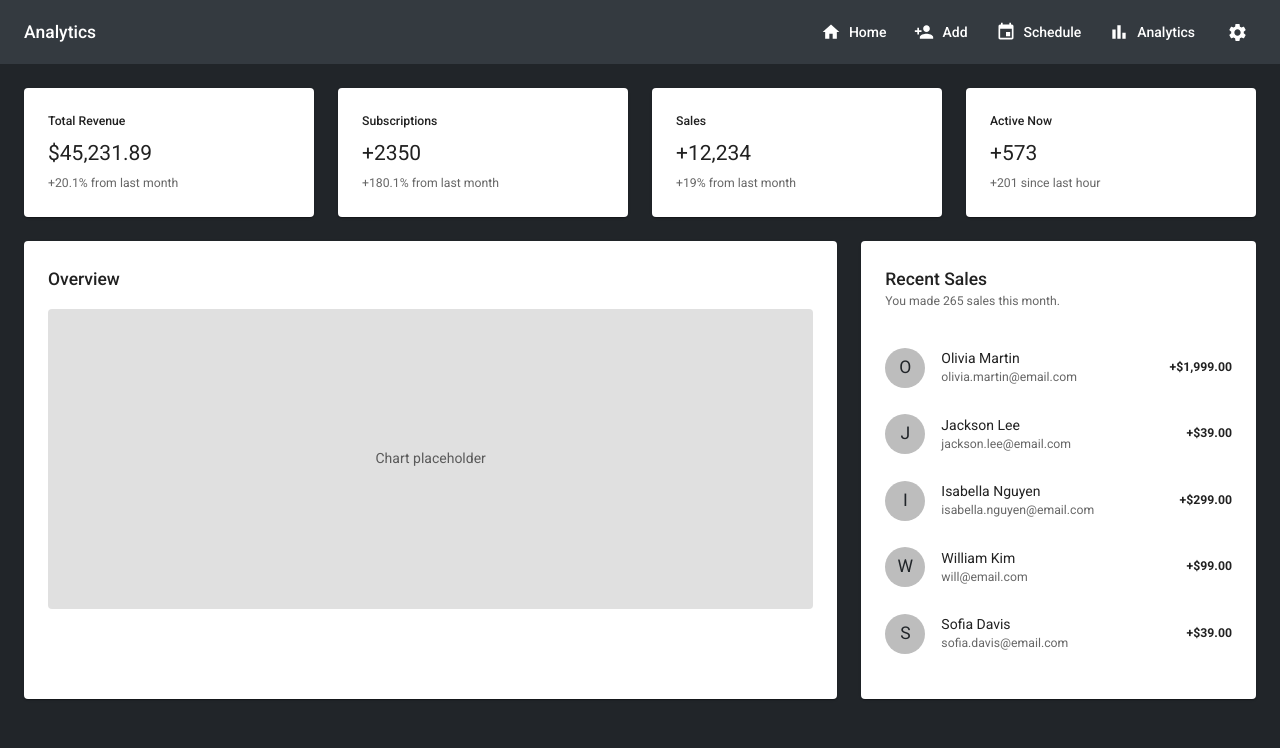
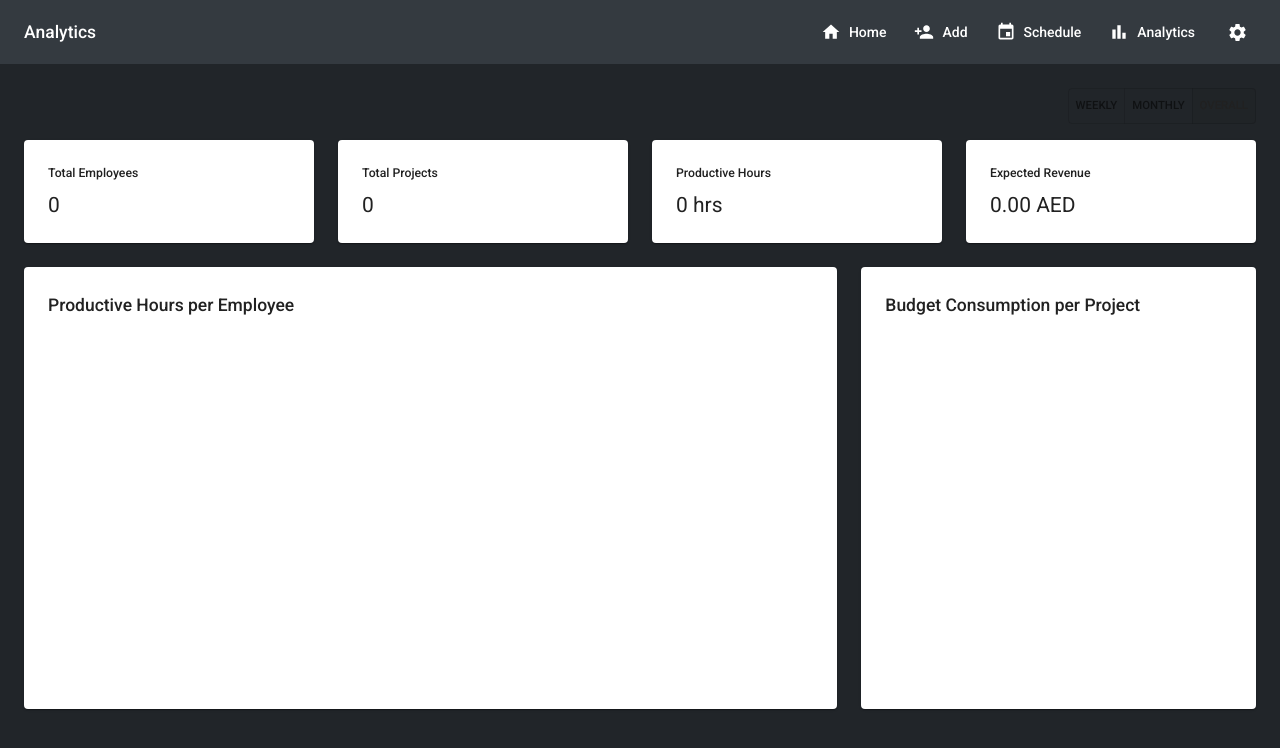
Before and after one commit to hathim-t-ai/StaffScheduler, a React (Create React App) app: page /analytics in a window 1280 px wide. Shown: the top 748 px of the page. Built offline with nearby package versions, Linux system fonts and the light colour scheme.

Commit message:
feat(analytics): add weekly/monthly/overall filters and dynamic metrics to AnalyticsPage

```diff
--- a/src/pages/AnalyticsPage.tsx
+++ b/src/pages/AnalyticsPage.tsx
@@ -1,4 +1,4 @@
-import React from 'react';
+import React, { useState, useMemo } from 'react';
 import {
   Container,
   Box,
@@ -13,95 +13,187 @@ import {
   ListItemSecondaryAction
 } from '@mui/material';
 import NavigationBar from '../components/NavigationBar';
+import { useSelector } from 'react-redux';
+import { RootState } from '../store';
+import { parseISO, subDays, startOfMonth, endOfMonth, isWithinInterval } from 'date-fns';
+import ToggleButton from '@mui/material/ToggleButton';
+import ToggleButtonGroup from '@mui/material/ToggleButtonGroup';
+import { Chart as ChartJS, CategoryScale, LinearScale, BarElement, Title, Tooltip, Legend } from 'chart.js';
+import { Bar } from 'react-chartjs-2';
 
-const topMetrics = [
-  { id: 1, title: 'Total Revenue', value: '$45,231.89', change: '+20.1% from last month' },
-  { id: 2, title: 'Subscriptions', value: '+2350', change: '+180.1% from last month' },
-  { id: 3, title: 'Sales', value: '+12,234', change: '+19% from last month' },
-  { id: 4, title: 'Active Now', value: '+573', change: '+201 since last hour' }
-];
-
-const recentSales = [
-  { id: 1, name: 'Olivia Martin', email: 'olivia.martin@email.com', amount: '+$1,999.00' },
-  { id: 2, name: 'Jackson Lee', email: 'jackson.lee@email.com', amount: '+$39.00' },
-  { id: 3, name: 'Isabella Nguyen', email: 'isabella.nguyen@email.com', amount: '+$299.00' },
-  { id: 4, name: 'William Kim', email: 'will@email.com', amount: '+$99.00' },
-  { id: 5, name: 'Sofia Davis', email: 'sofia.davis@email.com', amount: '+$39.00' }
-];
+ChartJS.register(CategoryScale, LinearScale, BarElement, Title, Tooltip, Legend);
 
 const AnalyticsPage: React.FC = () => {
+  const [timeframe, setTimeframe] = useState<'weekly' | 'monthly' | 'overall'>('overall');
+  const handleTimeframeChange = (_event: React.MouseEvent<HTMLElement>, newValue: 'weekly' | 'monthly' | 'overall' | null) => {
+    if (newValue) setTimeframe(newValue);
+  };
+
+  const staffCount = useSelector((state: RootState) => state.staff.staffMembers.length);
+  const projectCount = useSelector((state: RootState) => state.projects.projects.length);
+  const tasks = useSelector((state: RootState) => state.schedule.tasks);
+  const staffMembers = useSelector((state: RootState) => state.staff.staffMembers);
+  const gradeRates = useSelector((state: RootState) => state.settings.globalRules.gradeRates);
+  const projects = useSelector((state: RootState) => state.projects.projects);
+
+  const filteredTasks = useMemo(() => {
+    const now = new Date();
+    if (timeframe === 'weekly') {
+      const weekAgo = subDays(now, 6);
+      return tasks.filter((t) => isWithinInterval(parseISO(t.date), { start: weekAgo, end: now }));
+    }
+    if (timeframe === 'monthly') {
+      return tasks.filter((t) => isWithinInterval(parseISO(t.date), { start: startOfMonth(now), end: endOfMonth(now) }));
+    }
+    return tasks;
+  }, [tasks, timeframe]);
+
+  const productiveTasks = useMemo(
+    () => filteredTasks.filter((t) => t.projectId && !['Available', 'Annual Leave', 'Sick Leave'].includes(t.taskType)),
+    [filteredTasks]
+  );
+
+  const productiveHours = useMemo(() => productiveTasks.reduce((sum, t) => sum + t.hours, 0), [productiveTasks]);
+  const expectedRevenue = useMemo(
+    () => productiveTasks.reduce((sum, t) => {
+      const staff = staffMembers.find((s) => s.id === t.staffId);
+      return sum + t.hours * (staff ? gradeRates[staff.grade] || 0 : 0);
+    }, 0),
+    [productiveTasks, staffMembers, gradeRates]
+  );
+
+  const employeeChartData = useMemo(() => ({
+    labels: staffMembers.map((s) => s.name),
+    datasets: [
+      {
+        label: 'Productive Hours',
+        data: staffMembers.map((s) =>
+          filteredTasks.filter((t) => t.staffId === s.id && t.projectId).reduce((sum, t) => sum + t.hours, 0)
+        ),
+        backgroundColor: 'rgba(75,192,192,0.6)'
+      }
+    ]
+  }), [staffMembers, filteredTasks]);
+
+  const projectChartData = useMemo(() => ({
+    labels: projects.map((p) => p.name),
+    datasets: [
+      {
+        label: 'Budget Consumed',
+        data: projects.map((p) =>
+          filteredTasks.filter((t) => t.projectId === p.id).reduce((sum, t) => {
+            const staff = staffMembers.find((s) => s.id === t.staffId);
+            return sum + t.hours * (staff ? gradeRates[staff.grade] || 0 : 0);
+          }, 0)
+        ),
+        backgroundColor: 'rgba(153,102,255,0.6)'
+      }
+    ]
+  }), [projects, staffMembers, gradeRates, filteredTasks]);
+
   return (
     <Container maxWidth={false} disableGutters>
       <NavigationBar title="Analytics" />
       <Box sx={{ p: 3, bgcolor: 'background.default', minHeight: '100vh' }}>
 
+        {/* Timeframe Filters */}
+        <Box sx={{ display: 'flex', justifyContent: 'flex-end', mb: 2 }}>
+          <ToggleButtonGroup value={timeframe} exclusive onChange={handleTimeframeChange} size="small">
+            <ToggleButton value="weekly">Weekly</ToggleButton>
+            <ToggleButton value="monthly">Monthly</ToggleButton>
+            <ToggleButton value="overall">Overall</ToggleButton>
+          </ToggleButtonGroup>
+        </Box>
+
         {/* Top metrics cards */}
         <Grid container spacing={3} sx={{ mb: 3 }}>
-          {topMetrics.map(metric => (
-            <Grid item xs={12} sm={6} md={3} key={metric.id}>
+          {/* Employees Count */}
+          <Grid item xs={12} sm={6} md={3}>
             <Paper sx={{ p: 3, backgroundColor: '#ffffff' }} elevation={1}>
               <Typography variant="subtitle2" color="textPrimary">
-                  {metric.title}
+                Total Employees
               </Typography>
               <Typography variant="h5" color="textPrimary" sx={{ mt: 1 }}>
-                  {metric.value}
-                </Typography>
-                <Typography variant="body2" color="textSecondary" sx={{ mt: 1 }}>
-                  {metric.change}
+                {staffCount}
               </Typography>
             </Paper>
           </Grid>
-          ))}
+
+          {/* Projects Count */}
+          <Grid item xs={12} sm={6} md={3}>
+            <Paper sx={{ p: 3, backgroundColor: '#ffffff' }} elevation={1}>
+              <Typography variant="subtitle2" color="textPrimary">
+                Total Projects
+              </Typography>
+              <Typography variant="h5" color="textPrimary" sx={{ mt: 1 }}>
+                {projectCount}
+              </Typography>
+            </Paper>
           </Grid>
 
-        {/* Main content: Overview chart and Recent Sales */}
+          {/* Productive Hours */}
+          <Grid item xs={12} sm={6} md={3}>
+            <Paper sx={{ p: 3, backgroundColor: '#ffffff' }} elevation={1}>
+              <Typography variant="subtitle2" color="textPrimary">
+                Productive Hours
+              </Typography>
+              <Typography variant="h5" color="textPrimary" sx={{ mt: 1 }}>
+                {productiveHours} hrs
+              </Typography>
+            </Paper>
+          </Grid>
+
+          {/* Expected Revenue */}
+          <Grid item xs={12} sm={6} md={3}>
+            <Paper sx={{ p: 3, backgroundColor: '#ffffff' }} elevation={1}>
+              <Typography variant="subtitle2" color="textPrimary">
+                Expected Revenue
+              </Typography>
+              <Typography variant="h5" color="textPrimary" sx={{ mt: 1 }}>
+                {expectedRevenue.toFixed(2)} AED
+              </Typography>
+            </Paper>
+          </Grid>
+        </Grid>
+
+        {/* Charts Section */}
         <Grid container spacing={3}>
+          {/* Productive Hours per Employee */}
           <Grid item xs={12} md={8}>
             <Paper sx={{ p: 3, backgroundColor: '#ffffff', height: '100%' }} elevation={1}>
               <Typography variant="h6" color="textPrimary">
-                Overview
+                Productive Hours per Employee
               </Typography>
-              <Box
-                sx={{
-                  mt: 2,
-                  height: 300,
-                  backgroundColor: '#e0e0e0',
-                  borderRadius: 1,
-                  display: 'flex',
-                  alignItems: 'center',
-                  justifyContent: 'center'
+              <Box sx={{ mt: 2, height: 350, overflowX: 'auto' }}>
+                <div style={{ width: staffMembers.length * 80 }}>
+                  <Bar
+                    data={employeeChartData}
+                    options={{
+                      maintainAspectRatio: false,
+                      scales: { y: { beginAtZero: true } }
                     }}
-              >
-                <Typography variant="body1" color="textSecondary">
-                  Chart placeholder
-                </Typography>
+                  />
+                </div>
               </Box>
             </Paper>
           </Grid>
-
+          {/* Budget Consumption per Project */}
           <Grid item xs={12} md={4}>
             <Paper sx={{ p: 3, backgroundColor: '#ffffff', height: '100%' }} elevation={1}>
               <Typography variant="h6" color="textPrimary">
-                Recent Sales
+                Budget Consumption per Project
               </Typography>
-              <Typography variant="body2" color="textSecondary" sx={{ mb: 2 }}>
-                You made 265 sales this month.
-              </Typography>
-              <List>
-                {recentSales.map(item => (
-                  <ListItem key={item.id} disableGutters>
-                    <ListItemAvatar>
-                      <Avatar>{item.name.charAt(0)}</Avatar>
-                    </ListItemAvatar>
-                    <ListItemText primary={item.name} secondary={item.email} />
-                    <ListItemSecondaryAction>
-                      <Typography variant="body2" sx={{ fontWeight: 'bold' }}>
-                        {item.amount}
-                      </Typography>
-                    </ListItemSecondaryAction>
-                  </ListItem>
-                ))}
-              </List>
+              <Box sx={{ mt: 2, height: 350, overflowX: 'auto' }}>
+                <div style={{ width: projects.length * 80 }}>
+                  <Bar
+                    data={projectChartData}
+                    options={{
+                      maintainAspectRatio: false,
+                      scales: { y: { beginAtZero: true } }
+                    }}
+                  />
+                </div>
+              </Box>
             </Paper>
           </Grid>
         </Grid>
```
Lines whose indentation alone changed are shown as unchanged.
